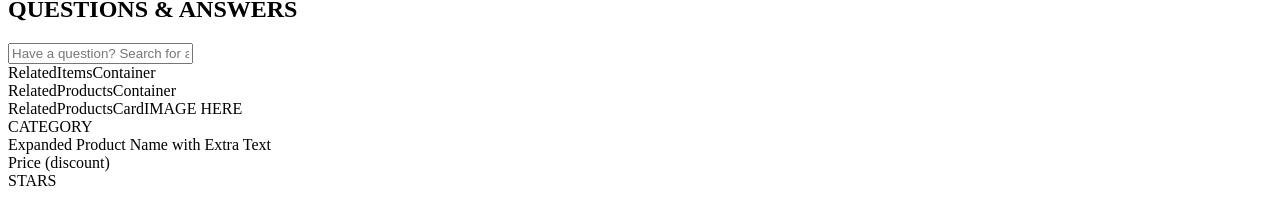
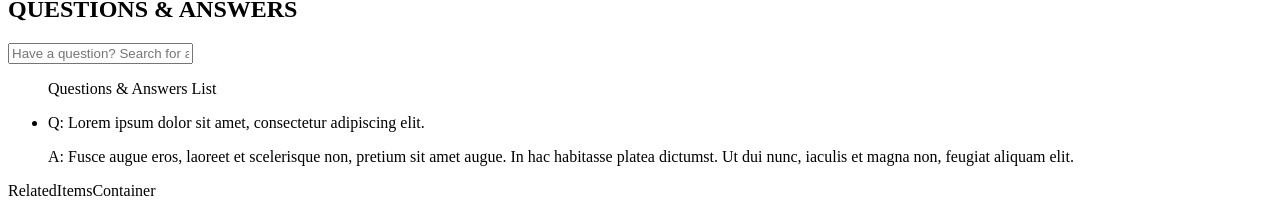
Before and after one commit to Beast-Technology/Atelier, a React (Create React App) app in the folder client/: page / in a window 1280 px wide. Shown: the part 301-501 px from the top of the page. Built offline with nearby package versions, Linux system fonts and the light colour scheme; no server answers; the HTML template or start-up script is replaced by a standard one.

Commit message:
Update QuestionsAndAnswers

```diff
--- a/client/src/QuestionsAndAnswers/QuestionsAndAnswers.jsx
+++ b/client/src/QuestionsAndAnswers/QuestionsAndAnswers.jsx
@@ -1,11 +1,13 @@
 import React from 'react';
 import QASearch from './QASearch.jsx';
+import QAList from './QAList.jsx';
 
 function QuestionsAndAnswers() {
   return (
     <section>
       <h2>QUESTIONS & ANSWERS</h2>
       <QASearch />
+      <QAList />
     </section>
   );
 }
```
